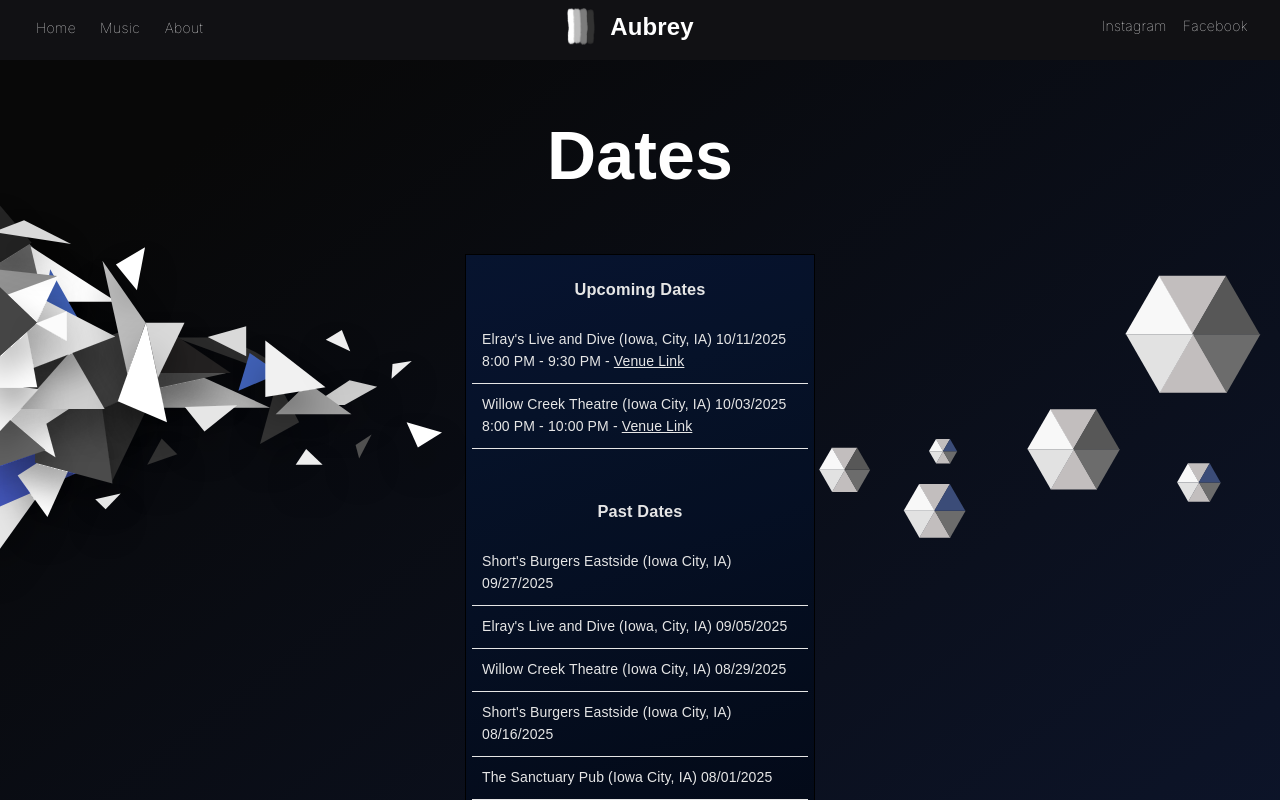
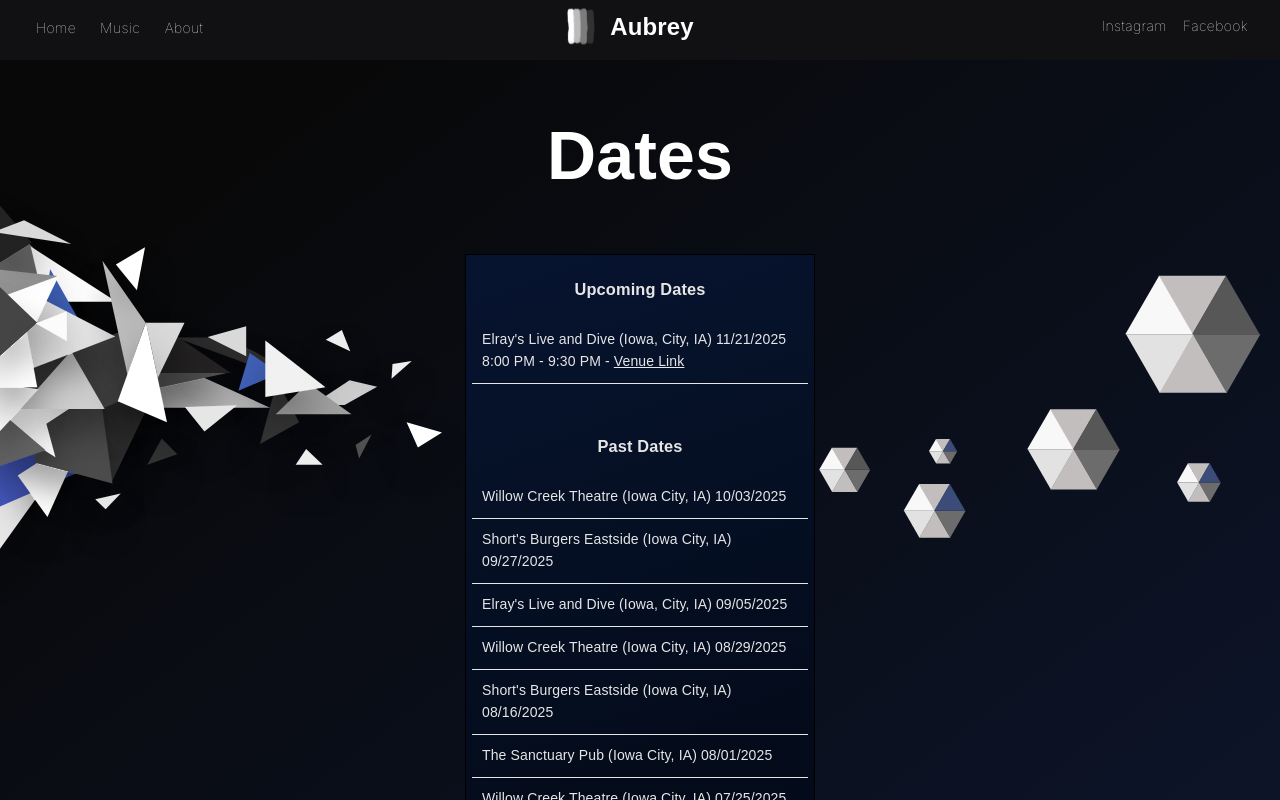
Before and after one commit to aubreyyates/theaubreymusic, a React (Create React App) app: page / in a window 1280 px wide. Shown: the top 800 px of the page. Built offline with nearby package versions, Linux system fonts and the light colour scheme; a web font is replaced by a local one.

Commit message:
Update dates.

```diff
--- a/src/pages/home/HomeOverlay.js
+++ b/src/pages/home/HomeOverlay.js
@@ -8,11 +8,11 @@ import Shapes from './svgComponents/shapes';
 import ShapesLeft from './svgComponents/shapesLeft';
 
 let upcomingDates = [
-  { text: `Elray's Live and Dive (Iowa, City, IA) 10/11/2025 8:00 PM - 9:30 PM`, link: `https://www.elraysliveanddive.com/` },
-  { text: `Willow Creek Theatre (Iowa City, IA) 10/03/2025 8:00 PM - 10:00 PM`, link: `https://willowcreektheatre.org/` }
+  { text: `Elray's Live and Dive (Iowa, City, IA) 11/21/2025 8:00 PM - 9:30 PM`, link: `https://www.elraysliveanddive.com/` }
 ];
 
 let pastDates = [
+  `Willow Creek Theatre (Iowa City, IA) 10/03/2025`,
   `Short's Burgers Eastside (Iowa City, IA) 09/27/2025`,
   `Elray's Live and Dive (Iowa, City, IA) 09/05/2025`,
   `Willow Creek Theatre (Iowa City, IA) 08/29/2025`,
```
